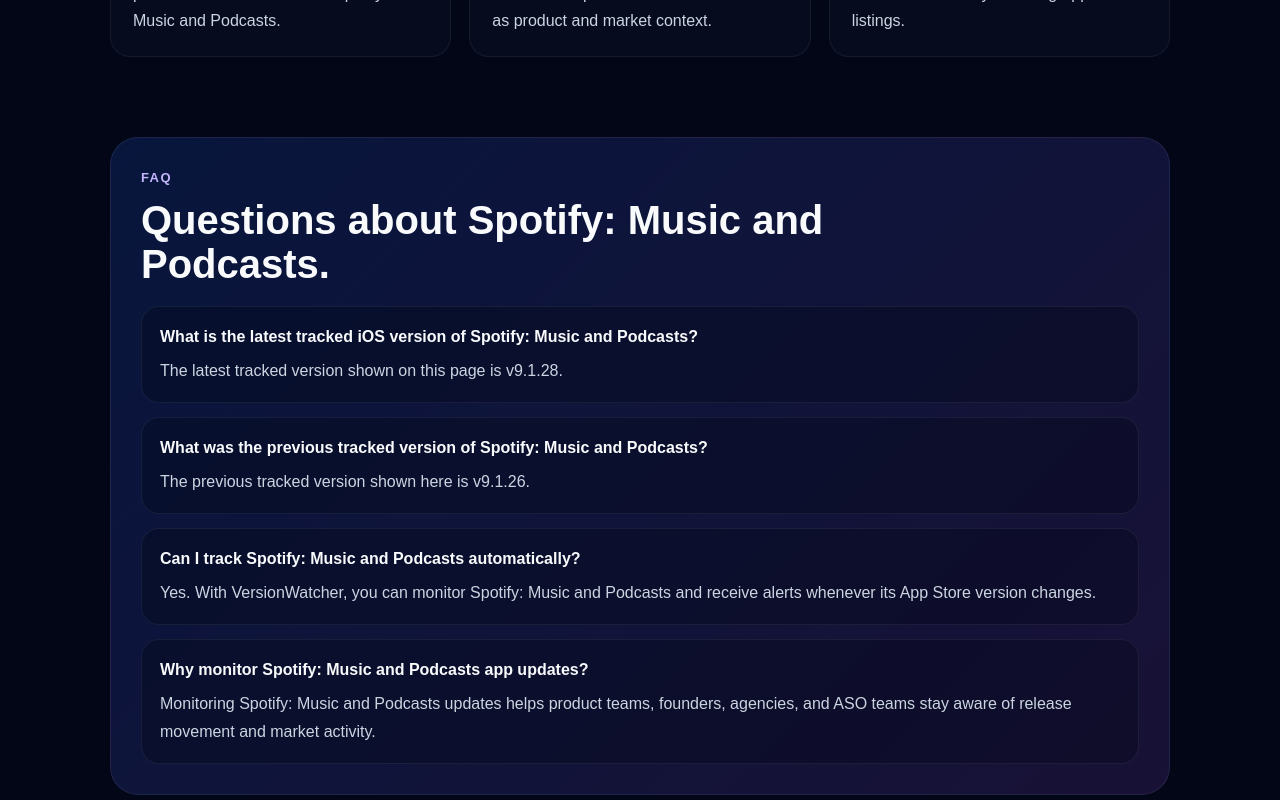
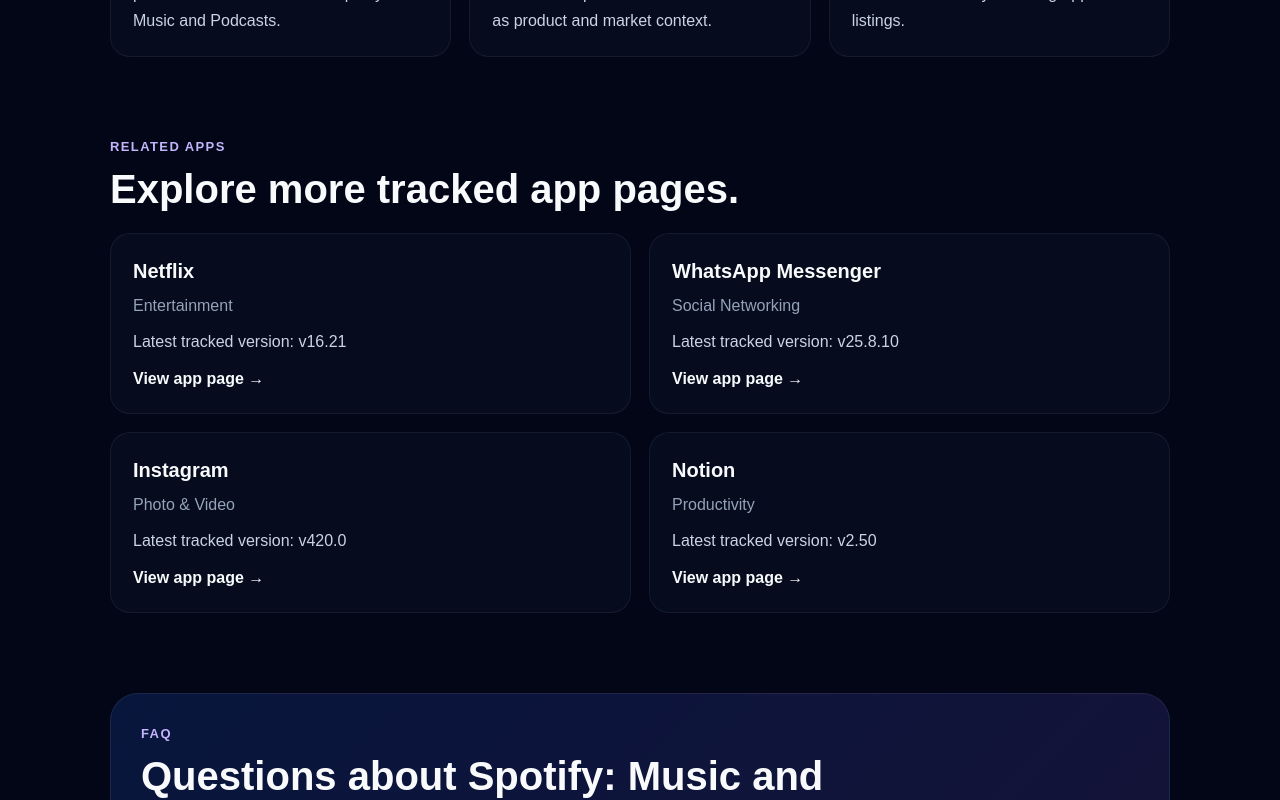
Before and after one commit to dasaa-ai/versionwatcher, a Next.js app: page /apps/spotify in a window 1280 px wide. Shown: the part 1600-2400 px from the top of the page. Built offline with nearby package versions, Linux system fonts and the light colour scheme.

Commit message:
Add related app internal links

```diff
--- a/app/apps/[app]/page.tsx
+++ b/app/apps/[app]/page.tsx
@@ -273,6 +273,18 @@
   return apps.find((app) => app.slug === slug);
 }
 
+function getRelatedApps(currentSlug: string, currentCategory: string) {
+  const sameCategory = apps.filter(
+    (app) => app.slug !== currentSlug && app.category === currentCategory
+  );
+
+  const fallback = apps.filter(
+    (app) => app.slug !== currentSlug && app.category !== currentCategory
+  );
+
+  return [...sameCategory, ...fallback].slice(0, 4);
+}
+
 export async function generateStaticParams() {
   return apps.map((app) => ({ app: app.slug }));
 }
@@ -309,6 +321,8 @@
   if (!entry) {
     notFound();
   }
+
+  const relatedApps = getRelatedApps(entry.slug, entry.category);
 
   return (
     <main
@@ -685,6 +699,57 @@
         </section>
 
         <section style={{ marginTop: 80 }}>
+          <div style={{ maxWidth: 760, marginBottom: 22 }}>
+            <div
+              style={{
+                fontSize: 13,
+                color: "#c4b5fd",
+                fontWeight: 800,
+                marginBottom: 10,
+                textTransform: "uppercase",
+                letterSpacing: 1.4,
+              }}
+            >
+              Related apps
+            </div>
+
+            <h2
+              style={{
+                fontSize: 40,
+                fontWeight: 900,
+                lineHeight: 1.1,
+                margin: "0 0 12px",
+              }}
+            >
+              Explore more tracked app pages.
+            </h2>
+          </div>
+
+          <div className="gridRelated">
+            {relatedApps.map((app) => (
+              <Link
+                key={app.slug}
+                href={`/apps/${app.slug}`}
+                style={{ textDecoration: "none", color: "inherit" }}
+              >
+                <div className="relatedCard">
+                  <div style={{ fontSize: 20, fontWeight: 900, marginBottom: 8 }}>
+                    {app.name}
+                  </div>
+                  <div style={{ color: "#94a3b8", marginBottom: 10 }}>
+                    {app.category}
+                  </div>
+                  <div style={{ color: "#cbd5e1", lineHeight: 1.7, marginBottom: 12 }}>
+                    Latest tracked version: v{app.latestVersion}
+                  </div>
+                  <div style={{ fontWeight: 800 }}>View app page →</div>
+                </div>
+              </Link>
+            ))}
+          </div>
+        </section>
+
+        <section style={{ marginTop: 80 }}>
           <div
             style={{
               padding: 30,
@@ -810,11 +875,31 @@
           gap: 18px;
         }
 
+        .gridRelated {
+          display: grid;
+          grid-template-columns: repeat(2, minmax(0, 1fr));
+          gap: 18px;
+        }
+
         .card {
           padding: 22px;
           border-radius: 20px;
           background: rgba(15,23,42,.38);
           border: 1px solid rgba(148,163,184,.10);
+        }
+
+        .relatedCard {
+          padding: 22px;
+          border-radius: 20px;
+          background: rgba(15,23,42,.38);
+          border: 1px solid rgba(148,163,184,.10);
+          transition: transform .18s ease, border-color .18s ease, background .18s ease;
+        }
+
+        .relatedCard:hover {
+          transform: translateY(-2px);
+          border-color: rgba(96,165,250,.24);
+          background: rgba(15,23,42,.55);
         }
 
         .cardTitle {
@@ -866,7 +951,8 @@
 
         @media (max-width: 980px) {
           .heroGrid,
-          .grid3 {
+          .grid3,
+          .gridRelated {
             grid-template-columns: 1fr !important;
           }
         }
```
